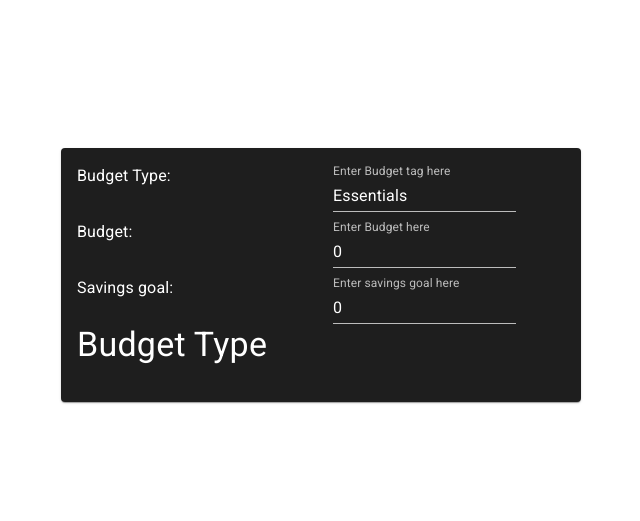
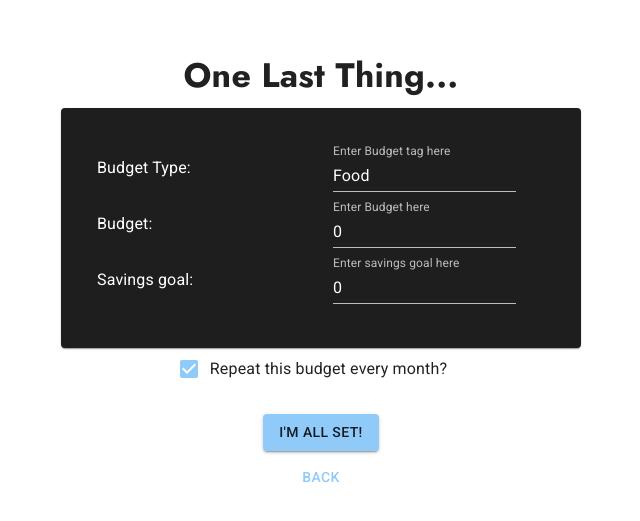
Before and after one commit to theonteo/moolah-app, a React (Create React App) app: page /Summary in a window 1280 px wide. Shown: the part 125-646 px from the top of the page, without its empty margins (319-959 px from the left). Built offline with nearby package versions, Linux system fonts and the light colour scheme.

Commit message:
using use states

```diff
--- a/src/Components/SummaryCard.tsx
+++ b/src/Components/SummaryCard.tsx
@@ -1,22 +1,25 @@
 
 import React from "react";
 
-import Container from '@mui/material/Container';
 import Typography from '@mui/material/Typography';
-import Box from '@mui/material/Box';
-import Link from '@mui/material/Link';
 import { TextField } from "@mui/material";
+import { Box } from "@mui/system";
 import { Grid } from "@mui/material";
 import { styled } from '@mui/material/styles';
-import { ThemeProvider, createTheme } from '@mui/material/styles';
-
+import Button from '@mui/material/Button';
 import Card from '@mui/material/Card';
 import CardContent from '@mui/material/CardContent';
+import FormControlLabel from '@mui/material/FormControlLabel';
+import Checkbox from '@mui/material/Checkbox';
+import { Link } from 'react-router-dom';
+import '../Global.css'
+
 interface props
 {
     budgetType: string;
     budgetValue: Number;
     savingsGoal: Number;
+    repeatGoal: Boolean;
 }
 
 const SummaryCard: React.FC<props> = () =>
@@ -27,10 +30,18 @@ const SummaryCard: React.FC<props> = () =>
         padding: theme.spacing(1),
     }));
 
+    //use states
+    const [budgetType, setBudgetType] = React.useState<String>("Food");
+    const [budgetValue, setBudgetValue] = React.useState<Number>(0);
+    const [savingsGoal, setSavingsGoal] = React.useState<Number>(0);
+    const [repeatGoal, setRepeatGoal] = React.useState<Boolean>(true);
 
 
+    const InputChangeSetBudgetType = (event: any) => { setBudgetType(event.target.value); };
+    const InputChangeSetBudgetValue = (event: any) => { setBudgetValue(event.target.value); };
+    const InputChangeSetSavingsGoal = (event: any) => { setSavingsGoal(event.target.value); };
+
     return (
-
         <Grid
             container
             spacing={0}
@@ -39,18 +50,31 @@ const SummaryCard: React.FC<props> = () =>
             justifyContent="center"
             style={{ minHeight: '100vh' }}
         >
+            <Typography variant="h4" component="h1"
+                gutterBottom fontFamily='jost' fontWeight='bold'>
+                One Last Thing...
+            </Typography>
             <Card sx={{ minWidth: 275 }}>
                 <CardContent>
-                <Grid style={{ width: '40vw'} } container rowSpacing={1} columnSpacing={{ xs: 1, sm: 2, md: 3 }}>
+                    <Grid style={{
+                        alignItems: "center",
+                        justifyContent: "center",
+                        padding: '20px',
+                        width: '40vw'
+                    }}
+                        container rowSpacing={1} columnSpacing={{ xs: 1, sm: 2, md: 3 }}>
                         <Grid item xs={6}>
                             <Typography color="inherit">Budget Type:</Typography>
                         </Grid>
                         <Grid item xs={6}>
                             <TextField
+
                                 id="standard-required"
                                 label="Enter Budget tag here"
-                            defaultValue="Essentials"
+                                defaultValue={budgetType}
                                 variant="standard"
+                                value={budgetType}
+                                onChange={InputChangeSetBudgetType}
                             />
                         </Grid>
                         <Grid item xs={6}>
@@ -60,8 +84,9 @@ const SummaryCard: React.FC<props> = () =>
                             <TextField
                                 id="standard-required"
                                 label="Enter Budget here"
-                            defaultValue="0"
+                                defaultValue={budgetValue}
                                 variant="standard"
+                                onChange={InputChangeSetBudgetValue}
                             />
                         </Grid>
                         <Grid item xs={6}>
@@ -71,19 +96,24 @@ const SummaryCard: React.FC<props> = () =>
                             <TextField
                                 id="standard-required"
                                 label="Enter savings goal here"
-                            defaultValue="0"
+                                defaultValue={savingsGoal}
                                 variant="standard"
+                                onChange={InputChangeSetSavingsGoal}
                             />
                         </Grid>
                     </Grid>
-
-            <Typography variant="h4" component="h1" gutterBottom>
-                Budget Type
-            </Typography>
-
                 </CardContent>
             </Card>
+            <FormControlLabel control={<Checkbox defaultChecked />}
+                label="Repeat this budget every month?" />
+            <Box m={1} pt={2}>
+                <Button variant="contained">I'm all set!</Button>
+            </Box>
+            <Link to="/">
+                <Button variant="text" >Back</Button>
+            </Link>
         </Grid>
+
 
     );
 };
--- a/src/Global.css
+++ b/src/Global.css
@@ -0,0 +1 @@
+@import url('https://fonts.googleapis.com/css2?family=Jost:ital,wght@0,100;0,200;0,300;0,400;0,500;0,600;0,700;0,800;0,900;1,100;1,200;1,300;1,400;1,500;1,600;1,700;1,800;1,900&display=swap');
--- a/src/Pages/SummaryPage.tsx
+++ b/src/Pages/SummaryPage.tsx
@@ -1,10 +1,9 @@
 import React from "react";
 import SummaryCard from "../Components/SummaryCard";
-
+import FormControlLabel from '@mui/material/FormControlLabel';
 
 export default class SummaryPage extends React.Component
 {
-
     render()
     {
         return (
@@ -12,7 +11,8 @@ export default class SummaryPage extends React.Component
                 <SummaryCard
                     budgetType=" Essentials "
                     budgetValue={1}
-                    savingsGoal={1}>
+                    savingsGoal={1}
+                    repeatGoal = {true}>
                 </SummaryCard>
             </div>
         );
--- a/src/index.tsx
+++ b/src/index.tsx
@@ -17,7 +17,6 @@ import { ThemeProvider } from '@mui/material/styles';
 
 ReactDOM.render(
   <ThemeProvider theme={mainTheme}>
-    {/* CssBaseline kickstart an elegant, consistent, and simple baseline to build upon. */}
     <CssBaseline />
     <App />
   </ThemeProvider>,
```
Lines whose indentation alone changed are shown as unchanged.
